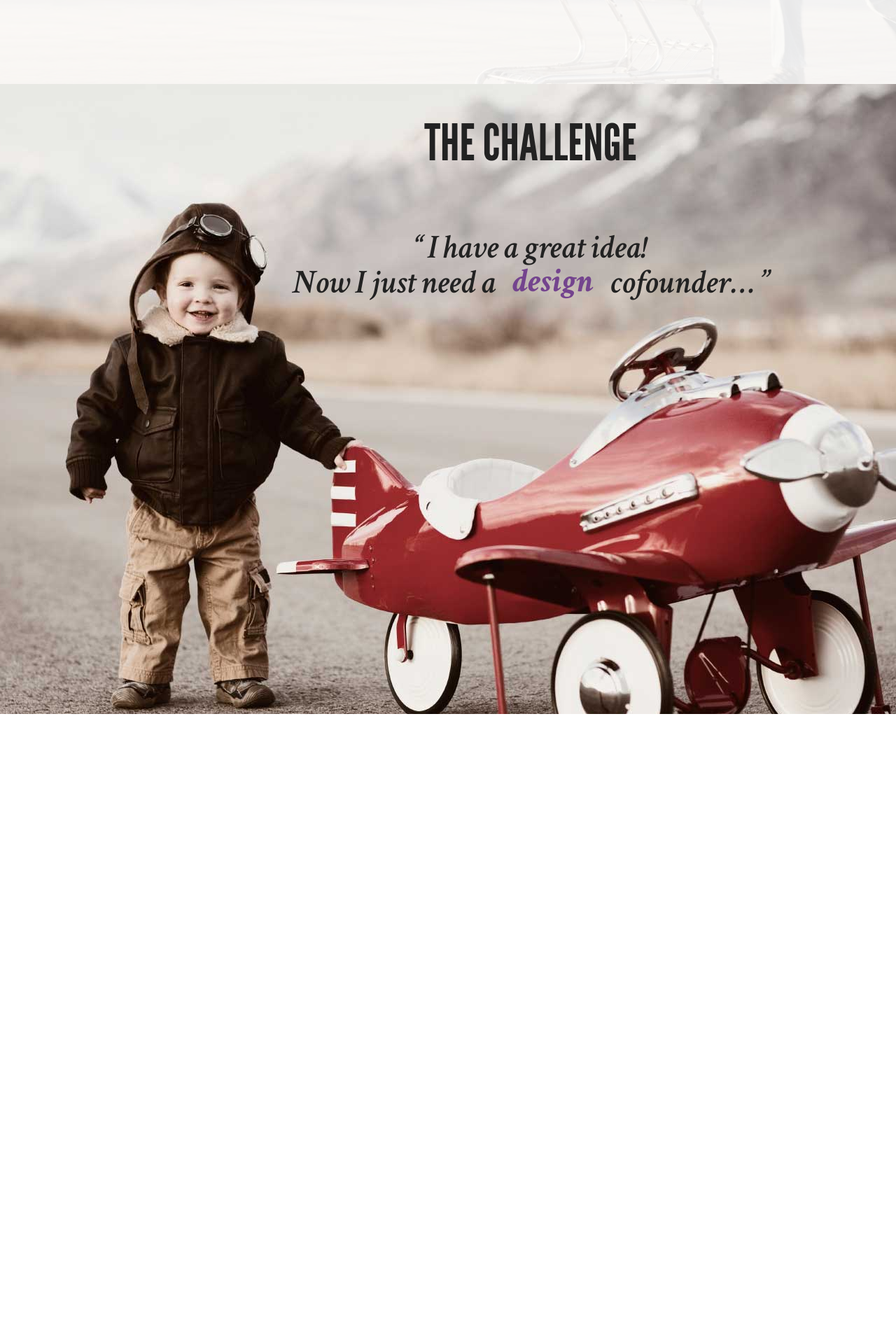
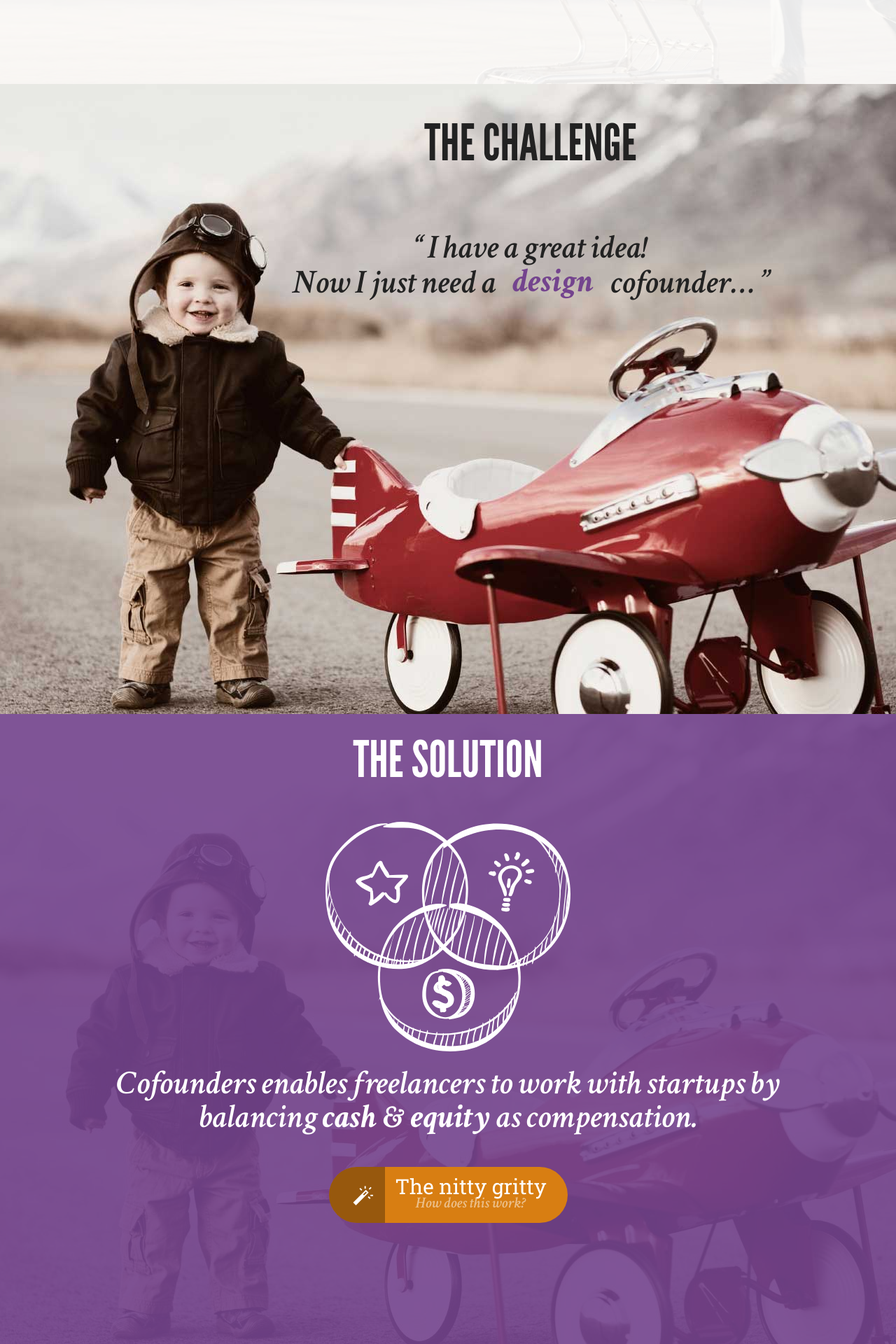
Before and after one commit to cofounders/cofounders.github.io, a Jekyll site: the page built from index.html, in a window 1280 px wide. Shown: the part 1680-3600 px from the top of the page at 70% size. Built offline with Jekyll 4.4.1, drawn with Linux system fonts in a browser that asks for light colours; some web fonts are replaced; before the commit the page ends 2700 px from its top, so only the background shows below that.

Commit message:
Styling for The Challenge and The Solution

```diff
--- a/index.html
+++ b/index.html
@@ -18,9 +18,9 @@ layout: menu
       <span class="line">for <em>fun & profit</em>.</span>
     </p>
     <p class="contact">
-      <a href="{{ site.owner.contact }}">
+      <a class="details" href="{{ site.owner.contact }}">
         <span class="cta">Get in touch</span>
-        <span class="address">{{ site.owner.contact | remove_first: 'mailto:' }}</span>
+        <span class="info">{{ site.owner.contact | remove_first: 'mailto:' }}</span>
       </a>
     </p>
   </article>
@@ -91,6 +91,21 @@ layout: menu
   </article>
 </section>
 
+<section id="solution">
+  <article>
+    <header>
+      <h1>The Solution</h1>
+    </header>
+    <p class="description">Cofounders enables freelancers to work with startups by balancing <em>cash & equity</em> as compensation.</p>
+    <p class="link">
+      <a class="details" href="{{ site.baseurl }}solution/">
+        <span class="cta">The nitty gritty</span>
+        <span class="info">How does this work?</span>
+      </a>
+    </p>
+  </article>
+</section>
+
 <article hidden>
   <h1>The Problem</h1>
   <p><q>I have a great idea. Now I just need a {tech|design} cofounder.</q></p>
@@ -111,12 +126,6 @@ layout: menu
       <p>Legal hassle and cost of sharing equity</p>
     </li>
   </ul>
-</article>
-
-<article hidden>
-  <h1>The Solution</h1>
-  <p>Cofounders enables freelancers to work with startups by balancing cash & equity as compensation.</p>
-  <a href="{{ site.baseurl }}solution/">How does it work?</a>
 </article>
 
 <article hidden>
--- a/styles/site.css
+++ b/styles/site.css
@@ -116,6 +116,54 @@ h2 {
   font-size: 28px;
 }
 
+/* Component: Details button
+ */
+
+a.details {
+  position: relative;
+  display: inline-block;
+  box-sizing: border-box;
+  height: 80px;
+  padding: 8px 30px 0 95px;
+  border-radius: 40px;
+  text-decoration: none;
+  white-space: nowrap;
+  text-align: center;
+}
+a.details:before {
+  position: absolute;
+  left: 0;
+  top: 0;
+  font-family: 'cfsg-icon-fonts';
+  font-size: 30px;
+  color: #fff;
+  display: inline-block;
+  width: 80px;
+  height: 80px;
+  border-radius: 40px 0 0 40px;
+  background-color: rgba(0, 0, 0, 0.3);
+  line-height: 80px;
+  text-align: right;
+  padding: 0 15px 0 0;
+  box-sizing: border-box;
+}
+a.details .cta {
+  display: block;
+  color: #fff;
+  font-family: 'Roboto Slab', serif;
+  font-size: 30px;
+  font-weight: 400;
+  margin: 0 0 -10px 0;
+}
+a.details .info {
+  display: block;
+  color: rgba(255, 255, 255, 0.5);
+  font-family: 'Crimson Text', serif;
+  font-size: 22px;
+  font-weight: 600;
+  font-style: italic;
+}
+
 /* Page: Home
  * Screen: Intro
  */
@@ -175,49 +223,10 @@ h2 {
   margin: 10px 0;
 }
 #intro .contact a {
-  position: relative;
-  display: inline-block;
   background-color: #74448e;
-  box-sizing: border-box;
-  height: 80px;
-  padding: 8px 30px 0 95px;
-  border-radius: 40px;
-  text-decoration: none;
-  white-space: nowrap;
 }
 #intro .contact a:before {
-  position: absolute;
-  left: 0;
-  top: 0;
-  font-family: 'cfsg-icon-fonts';
-  font-size: 30px;
   content: 'e';
-  color: #fff;
-  display: inline-block;
-  width: 80px;
-  height: 80px;
-  border-radius: 40px 0 0 40px;
-  background-color: rgba(0, 0, 0, 0.3);
-  line-height: 80px;
-  text-align: right;
-  padding: 0 15px 0 0;
-  box-sizing: border-box;
-}
-#intro .contact a .cta {
-  display: block;
-  color: #fff;
-  font-family: 'Roboto Slab', serif;
-  font-size: 30px;
-  font-weight: 400;
-  margin: 0 0 -10px 0;
-}
-#intro .contact a .address {
-  display: block;
-  color: rgba(255, 255, 255, 0.5);
-  font-family: 'Crimson Text', serif;
-  font-size: 22px;
-  font-weight: 600;
-  font-style: italic;
 }
 
 @media (max-width: 768px) {
@@ -449,27 +458,29 @@ h2 {
 }
 #challenge .toggle > * {
   display: block;
+}
+#challenge .toggle > :first-child {
   -webkit-animation: swap-role 10s ease infinite;
   -moz-animation: swap-role 10s ease infinite;
   animation: swap-role 20s ease infinite;
 }
 @-webkit-keyframes swap-role {
-  0% { -webkit-transform: translateY(0); }
-  5% { -webkit-transform: translateY(-48px); }
-  55% { -webkit-transform: translateY(-48px); }
-  60% { -webkit-transform: translateY(0); }
+  0% { margin-top: 0; }
+  5% { margin-top: -48px; }
+  55% { margin-top: -48px; }
+  60% { margin-top: 0; }
 }
 @-moz-keyframes swap-role {
-  0% { transform: translateY(0); }
-  5% { transform: translateY(-48px); }
-  55% { transform: translateY(-48px); }
-  60% { transform: translateY(0); }
+  0% { margin-top: 0; }
+  5% { margin-top: -48px; }
+  55% { margin-top: -48px; }
+  60% { margin-top: 0; }
 }
 @keyframes swap-role {
-  0% { transform: translateY(0); }
-  5% { transform: translateY(-48px); }
-  55% { transform: translateY(-48px); }
-  60% { transform: translateY(0); }
+  0% { margin-top: 0; }
+  5% { margin-top: -48px; }
+  55% { margin-top: -48px; }
+  60% { margin-top: 0; }
 }
 
 @media (max-width: 768px) {
@@ -483,3 +494,63 @@ h2 {
     max-height: none;
   }
 }
+
+/* Page: Home
+ * Screen: Solution
+ */
+
+#solution {
+  position: relative;
+  background-image: url('../images/bg_product.jpg');
+  background-color: #f6e9d8;
+}
+#solution:after {
+  content: '';
+  position: absolute;
+  top: 0;
+  right: 0;
+  bottom: 0;
+  left: 0;
+  background-color: rgba(116, 68, 142, 0.9);
+}
+#solution > article {
+  max-height: 750px;
+  z-index: 1;
+}
+#solution h1 {
+  color: #fff;
+}
+#solution .description {
+  font-family: 'Crimson Text', serif;
+  font-weight: 600;
+  font-style: italic;
+  font-size: 48px;
+  line-height: 48px;
+  color: #fff;
+  text-align: center;
+  margin: 0 20px;
+}
+#solution .description:before {
+  display: block;
+  content: '';
+  width: 100%;
+  max-width: 350px;
+  height: 350px;
+  background-image: url('../images/solution.svg');
+  background-repeat: no-repeat;
+  background-size: contain;
+  margin: auto;
+}
+#solution .link {
+  text-align: center;
+  margin: 0;
+}
+#solution .description em {
+  font-weight: 700;
+}
+#solution a {
+  background-color: #d87e12;
+}
+#solution a:before {
+  content: 'w';
+}
```
Also changed, not shown: images/solution.svg (added).
